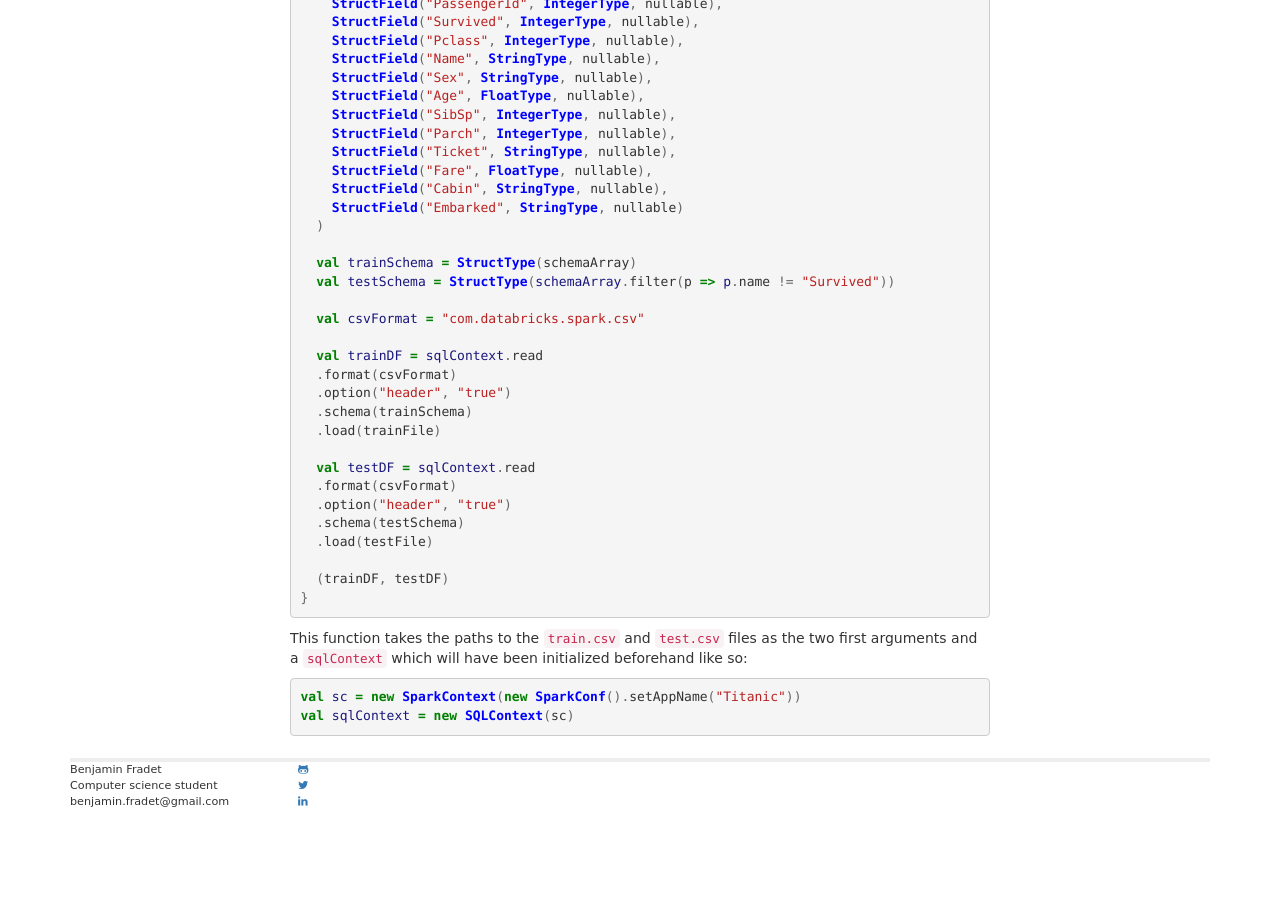
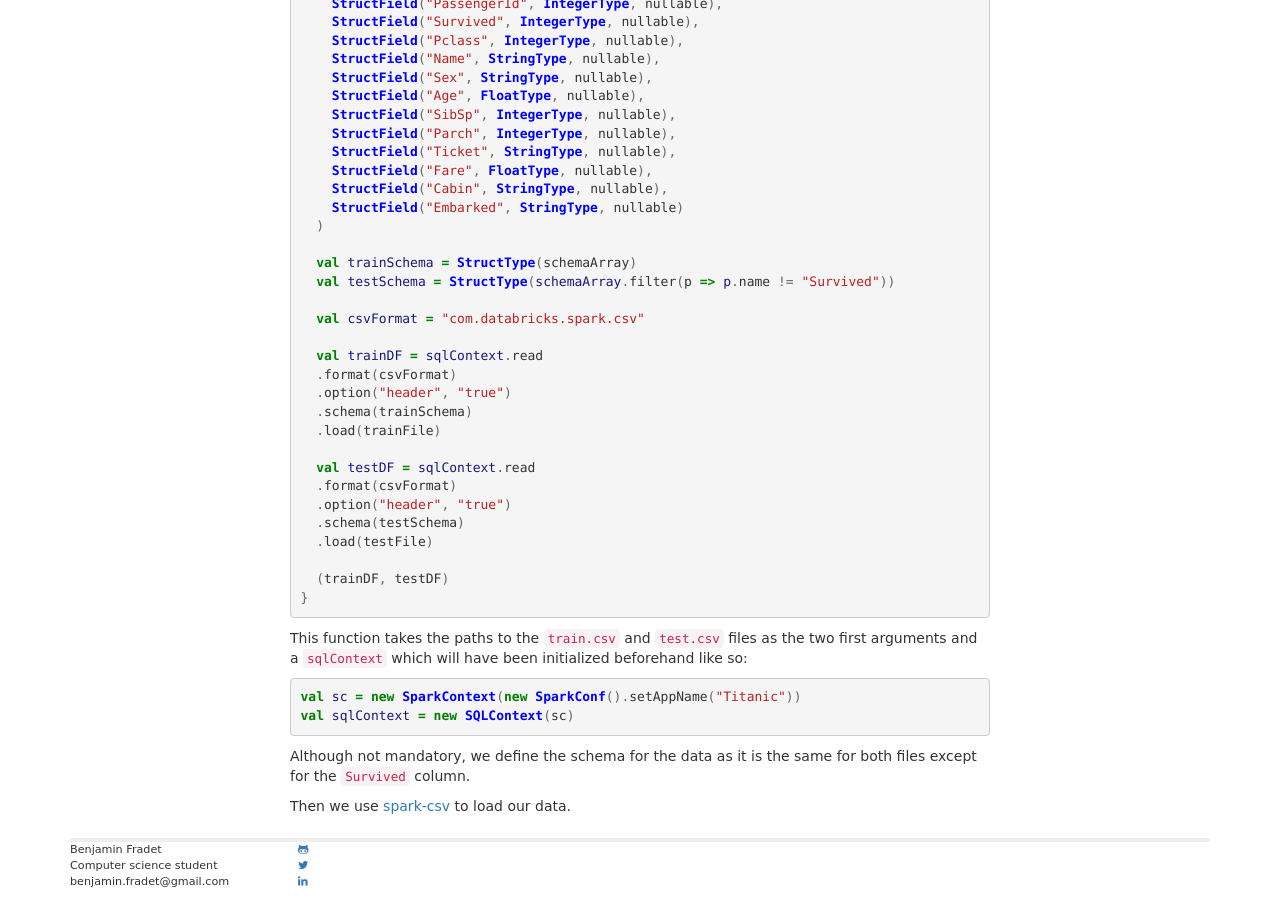
Before and after one commit to BenFradet/benfradet.github.io, a Jekyll site: the page built from _posts/2015-12-01-Exploring-spark.ml-with-the-Titanic-dataset.md, in a window 1280 px wide and 900 px high, scrolled down 1143 px. Built offline with Jekyll 4.4.1, drawn with Linux system fonts in a browser that asks for light colours; nearby versions of some CDN libraries; Markdown is read by kramdown in place of the engine named in the settings; before the commit the page ends 1963 px from its top, so only the background shows below that; some of the changed text lies outside the part shown.

Commit message:
done with loading the data part

```diff
--- a/_posts/2015-12-01-Exploring-spark.ml-with-the-Titanic-dataset.md
+++ b/_posts/2015-12-01-Exploring-spark.ml-with-the-Titanic-dataset.md
@@ -117,3 +117,9 @@ like so:
 val sc = new SparkContext(new SparkConf().setAppName("Titanic"))
 val sqlContext = new SQLContext(sc)
 {% endhighlight %}
+
+Although not mandatory, we define the schema for the data as it is the same
+for both files except for the `Survived` column.
+
+Then we use [spark-csv](https://github.com/databricks/spark-csv) to load our
+data.
```
Also changed, not shown: other parts of _posts/2015-12-01-Exploring-spark.ml-with-the-Titanic-dataset.md (+1 -1 lines).
